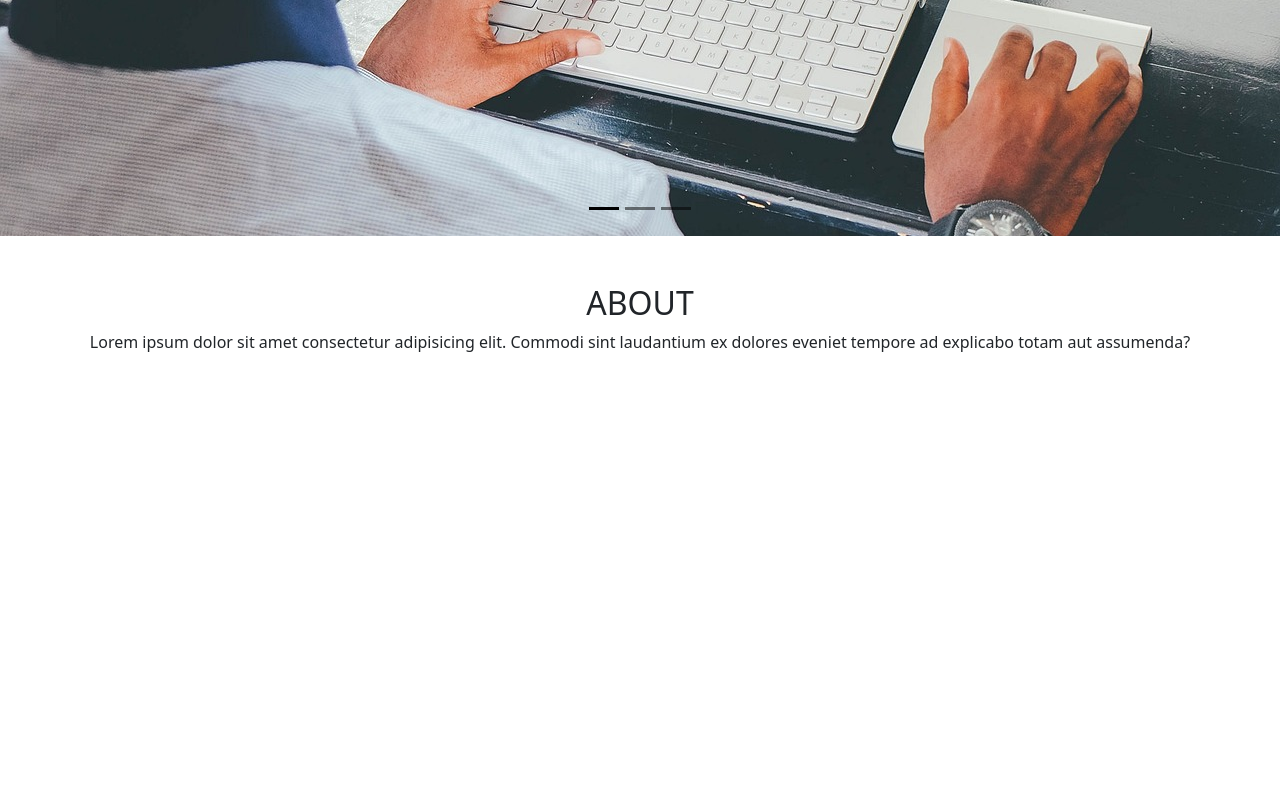
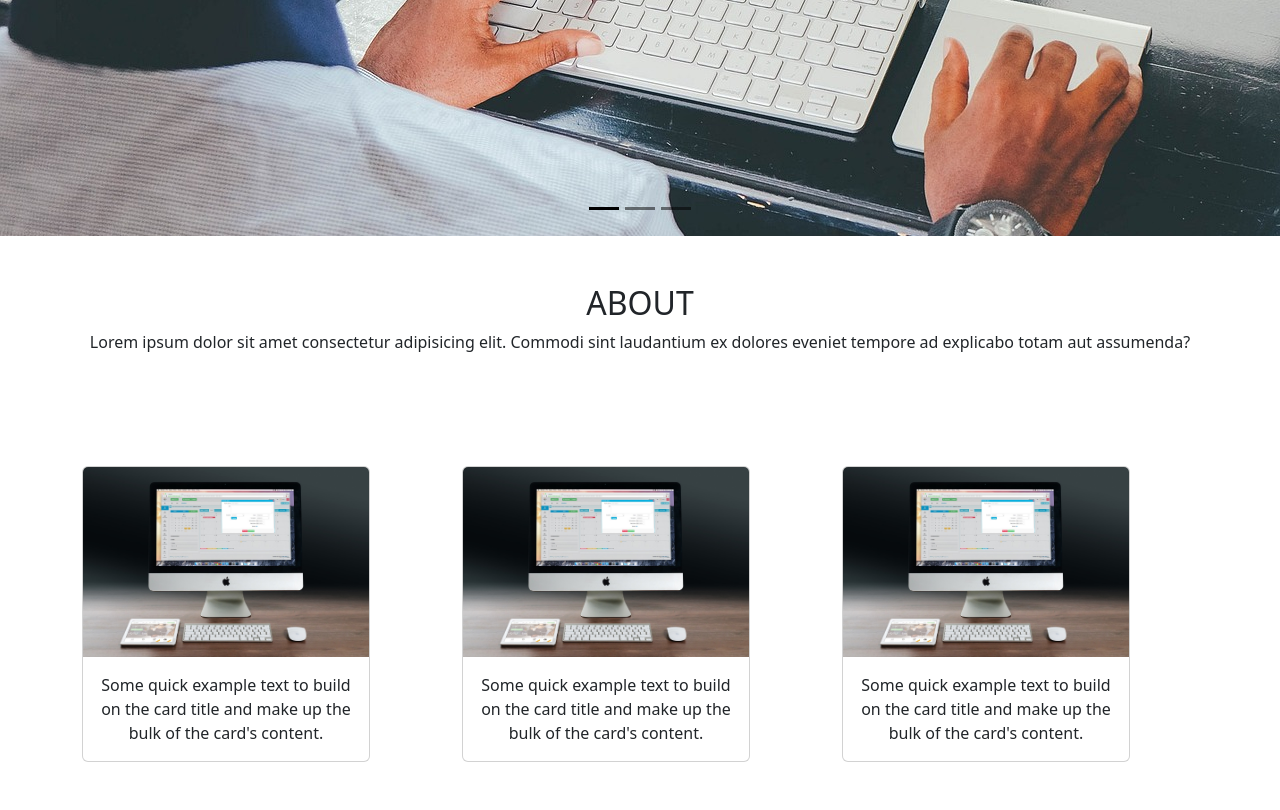
Before and after one commit to Savi98/ViteBootstrap, a website built with Vite: page src/index.html in a window 1280 px wide. Shown: the part 564-1374 px from the top of the page. Before the commit the page ends 982 px from the top, so only its background shows below. Built offline with nearby package versions, Linux system fonts and the light colour scheme.

Commit message:
ho aggiunto la sezione cards

```diff
--- a/src/index.html
+++ b/src/index.html
@@ -77,6 +77,35 @@
           </div>
         </section>
 
+      <section id="cards" class="py-5">
+        <div class="container text-center " class="py-5">
+          <div class="row">
+            <div class="col-lg-4 col-12">
+                <div class="card" style="width: 18rem;">
+                  <img src="./assets/images/cards/card1.jpg" class="card-img-top" alt="...">
+                  <div class="card-body">
+                    <p class="card-text">Some quick example text to build on the card title and make up the bulk of the card's content.</p>
+                  </div>
+                </div>
+            </div>
+            <div class="col-lg-4 col-12">
+              <div class="card" style="width: 18rem;">
+                <img src="./assets/images/cards/card1.jpg" class="card-img-top" alt="...">
+                <div class="card-body">
+                  <p class="card-text">Some quick example text to build on the card title and make up the bulk of the card's content.</p>
+                </div>
+              </div>
+            </div>
+            <div class="col-lg-4 col-12">
+              <div class="card" style="width: 18rem;">
+                <img src="./assets/images/cards/card1.jpg" class="card-img-top" alt="...">
+                <div class="card-body">
+                  <p class="card-text">Some quick example text to build on the card title and make up the bulk of the card's content.</p>
+                </div>
+              </div>
+            </div>
+          </div>
+      </section>
 
     </main>
 
--- a/src/scss/styles.scss
+++ b/src/scss/styles.scss
@@ -14,7 +14,7 @@
 @import "bootstrap/scss/type";
 @import "bootstrap/scss/images";
 @import "bootstrap/scss/containers";
-// @import "bootstrap/scss/grid";
+@import "bootstrap/scss/grid";
 // @import "bootstrap/scss/tables";
 // @import "bootstrap/scss/forms";
 @import "bootstrap/scss/buttons";
@@ -23,7 +23,7 @@
 // @import "bootstrap/scss/button-group";
 @import "bootstrap/scss/nav";
 @import "bootstrap/scss/navbar";
-// @import "bootstrap/scss/card";
+@import "bootstrap/scss/card";
 // @import "bootstrap/scss/accordion";
 // @import "bootstrap/scss/breadcrumb";
 // @import "bootstrap/scss/pagination";
@@ -36,7 +36,7 @@
 // @import "bootstrap/scss/modal";
 // @import "bootstrap/scss/tooltip";
 // @import "bootstrap/scss/popover";
-// @import "bootstrap/scss/carousel";
+@import "bootstrap/scss/carousel";
 // @import "bootstrap/scss/spinners";
 // @import "bootstrap/scss/offcanvas";
 // @import "bootstrap/scss/placeholders";
```
Also changed, not shown: src/assets/images/cards/card1.jpg (added).
